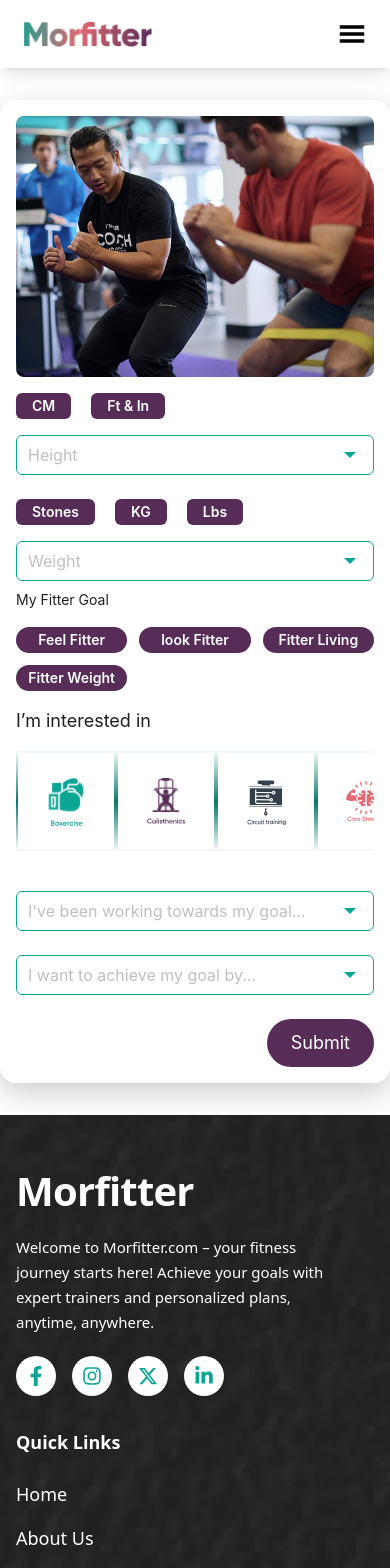
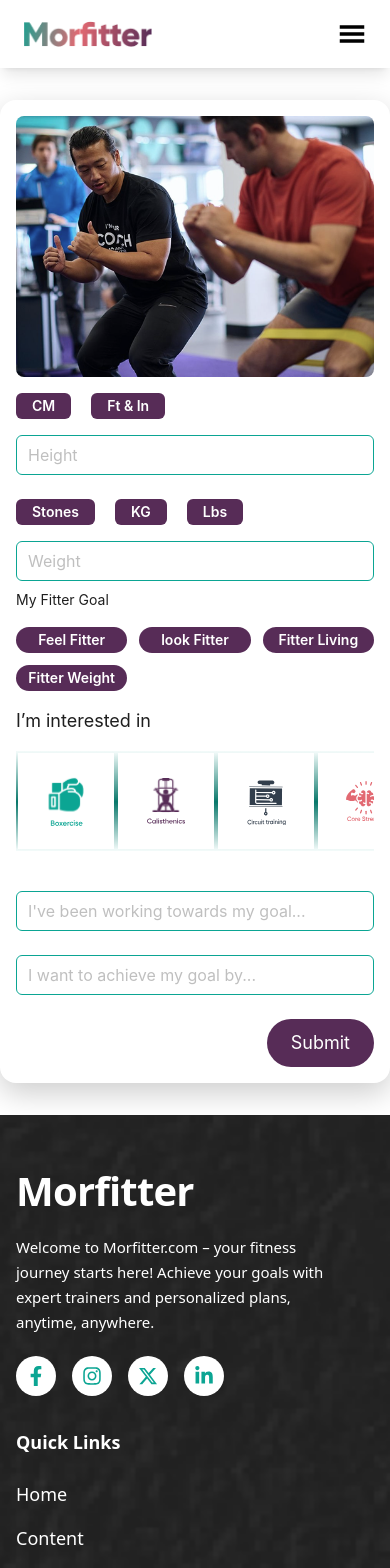
Before and after one commit to MDTanvirAhmedEmon/morfitter-front-end-deploy, a Next.js app: page /auth/user-register/user-register-2 in a window 390 px wide. Shown: the top 1568 px of the page. Built offline with nearby package versions, Linux system fonts and the light colour scheme.

Commit message:
fixed user validation error

```diff
--- a/src/app/(main-layout)/auth/user-register/page.js
+++ b/src/app/(main-layout)/auth/user-register/page.js
@@ -294,12 +294,16 @@ const UserRegister = () => {
               <Form.Item
                 name="mobile"
                 className=" md:w-1/2"
-              // rules={[
-              //   {
-              //     required: true,
-              //     message: "Please input your mobile number!",
-              //   },
-              // ]}
+                rules={[
+                  {
+                    required: true,
+                    message: "Please input your mobile number!",
+                  },
+                  {
+                    pattern: /^\+?[0-9]{1,4}?[-.\s]?[0-9]{6,15}$/, // Supports country code and 6-15 digits
+                    message: "Please enter a valid mobile number with optional country code (+) and 6-15 digits.",
+                  },
+                ]}
               >
                 <Input
                   placeholder="Mobile Number"
--- a/src/app/(main-layout)/auth/user-register/user-register-2/page.js
+++ b/src/app/(main-layout)/auth/user-register/user-register-2/page.js
@@ -193,9 +193,9 @@ const UserRegister2 = () => {
                 >
                   <Input
                     placeholder="Height"
-                    suffix={
-                      <IoMdArrowDropdown className=" w-6 h-6 text-greenColor" />
-                    }
+                    // suffix={
+                    //   <IoMdArrowDropdown className=" w-6 h-6 text-greenColor" />
+                    // }
                     className="w-full"
                   />
                 </Form.Item>
@@ -234,9 +234,9 @@ const UserRegister2 = () => {
                 >
                   <Input
                     placeholder="Weight"
-                    suffix={
-                      <IoMdArrowDropdown className=" w-6 h-6 text-greenColor" />
-                    }
+                    // suffix={
+                    //   <IoMdArrowDropdown className=" w-6 h-6 text-greenColor" />
+                    // }
                     className="w-full"
                   />
                 </Form.Item>
@@ -331,9 +331,9 @@ const UserRegister2 = () => {
                 >
                   <Input
                     placeholder="I've been working towards my goal...    "
-                    suffix={
-                      <IoMdArrowDropdown className=" w-6 h-6 text-greenColor" />
-                    }
+                    // suffix={
+                    //   <IoMdArrowDropdown className=" w-6 h-6 text-greenColor" />
+                    // }
                     className="w-full"
                   />
                 </Form.Item>
@@ -346,9 +346,9 @@ const UserRegister2 = () => {
                 >
                   <Input
                     placeholder="I want to achieve my goal by..."
-                    suffix={
-                      <IoMdArrowDropdown className=" w-6 h-6 text-greenColor" />
-                    }
+                    // suffix={
+                    //   <IoMdArrowDropdown className=" w-6 h-6 text-greenColor" />
+                    // }
                     className="w-full"
                   />
                 </Form.Item>
--- a/src/components/MainLayout/Home/FitnessMeets.js
+++ b/src/components/MainLayout/Home/FitnessMeets.js
@@ -1,6 +1,7 @@
 import Image from "next/image";
 import meetsImage from '../../../assets/fitness-meet.png';
 import meetsBg from '../../../assets/meets-bg.png';
+import Link from "next/link";
 
 const FitnessMeets = () => {
   const imageStyle = {
@@ -41,9 +42,11 @@ const FitnessMeets = () => {
                   expert trainers who help you achieve your fitness goals – whenever
                   and wherever it suits you.
                 </div>
-                <button className="bookBtn text-lg font-medium leading-8 text-white bg-secondary hover:bg-white hover:text-greenColor py-2 md:py-2 px-5 md:px-10 rounded-full capitalize transition-all hover:">
-                  Get Started
-                </button>
+                <Link href={`/auth/login`}>
+                  <button className="bookBtn text-lg font-medium leading-8 text-white bg-secondary hover:bg-white hover:text-greenColor py-2 md:py-2 px-5 md:px-10 rounded-full capitalize transition-all hover:">
+                    Get Started
+                  </button>
+                </Link>
               </div>
             </div>
           </div>
--- a/src/components/Shared/Footer.js
+++ b/src/components/Shared/Footer.js
@@ -80,7 +80,17 @@ const Footer = () => {
                                         Home
                                     </span>
                                 </Link>
-                                <Link href="/about">
+                                <Link href="/content">
+                                    <span
+                                        className={`${isActive("/content")
+                                            ? " rounded-full  text-primary  "
+                                            : ""
+                                            }  text-lg rounded-full py-2 hover:text-primary  text-white `}
+                                    >
+                                        Content
+                                    </span>
+                                </Link>
+                                {/* <Link href="/about">
                                     <span
                                         className={`${isActive("/about")
                                             ? " rounded-full  text-primary  "
@@ -89,7 +99,7 @@ const Footer = () => {
                                     >
                                         About Us
                                     </span>
-                                </Link>
+                                </Link> */}
                                 <Link href="/personal-trainers">
                                     <span
                                         className={`${isActive("/personal-trainers")
--- a/src/redux/api/baseApi.js
+++ b/src/redux/api/baseApi.js
@@ -5,8 +5,8 @@ import { decodedToken } from "@/utils/VerifyJwtToken";
 import { logout, setRole, setToken } from "../features/auth/authSlice"; // ✅ Ensure correct import
 
 // API Base URL
-const BASE_URL = `https://api.morfitter.com/api/v1`;
-// const BASE_URL = `http://localhost:5002/api/v1`;
+// const BASE_URL = `https://api.morfitter.com/api/v1`;
+const BASE_URL = `http://localhost:5002/api/v1`;
 
 // ✅ Fetch base query with token setup
 const baseQuery = fetchBaseQuery({
--- a/src/theme/ant-theme.js
+++ b/src/theme/ant-theme.js
@@ -4,6 +4,13 @@ export const mainTheme = {
   },
   components: {
     Input: {
+      inputFontSize: 16,
+      controlHeight: 40,
+      colorBorder: "rgb(11,165,147)",
+      hoverBorderColor: "rgb(11,165,147)",
+      activeBorderColor: "rgb(11,165,147)",
+    },
+    InputNumber: {
       inputFontSize: 16,
       controlHeight: 40,
       colorBorder: "rgb(11,165,147)",
```
